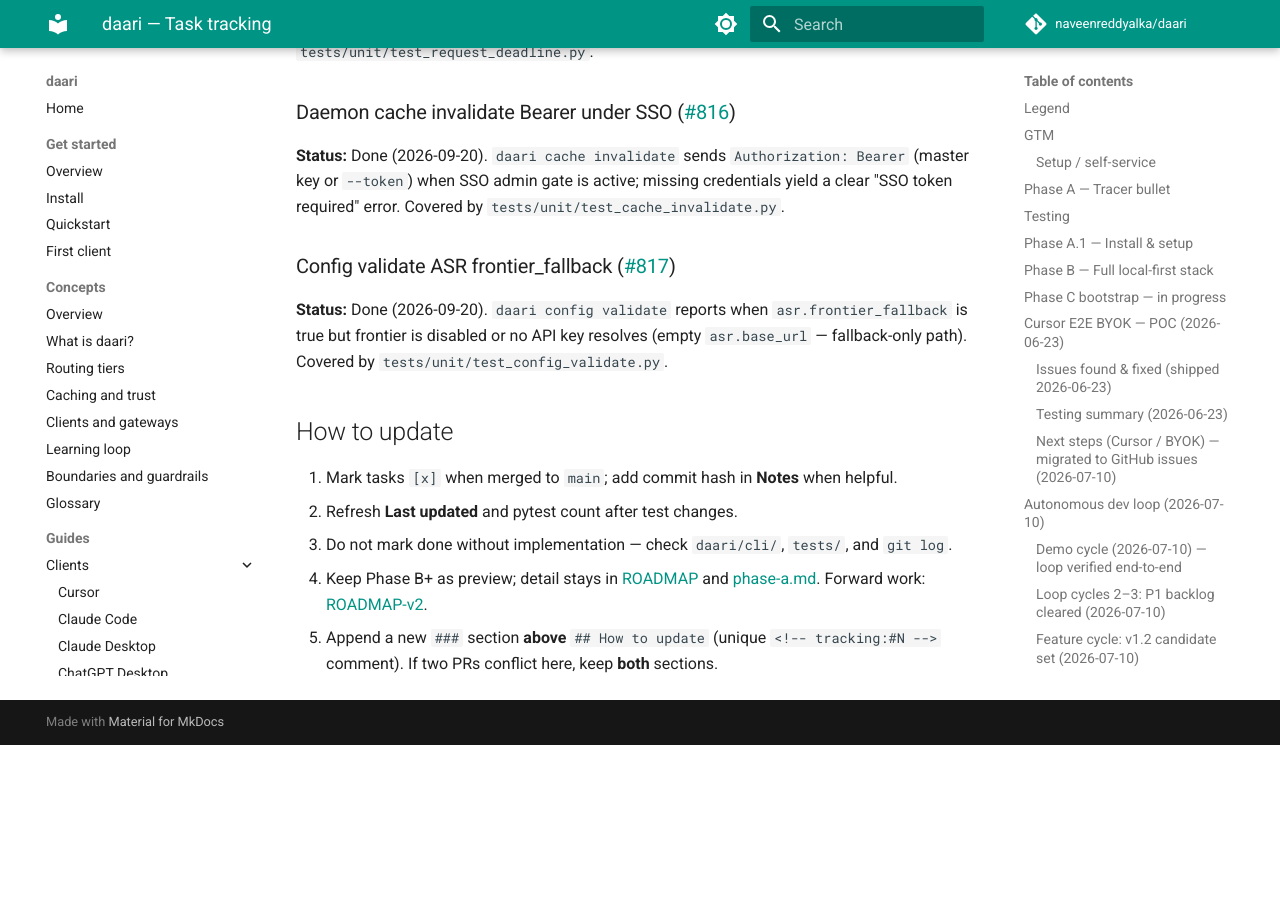
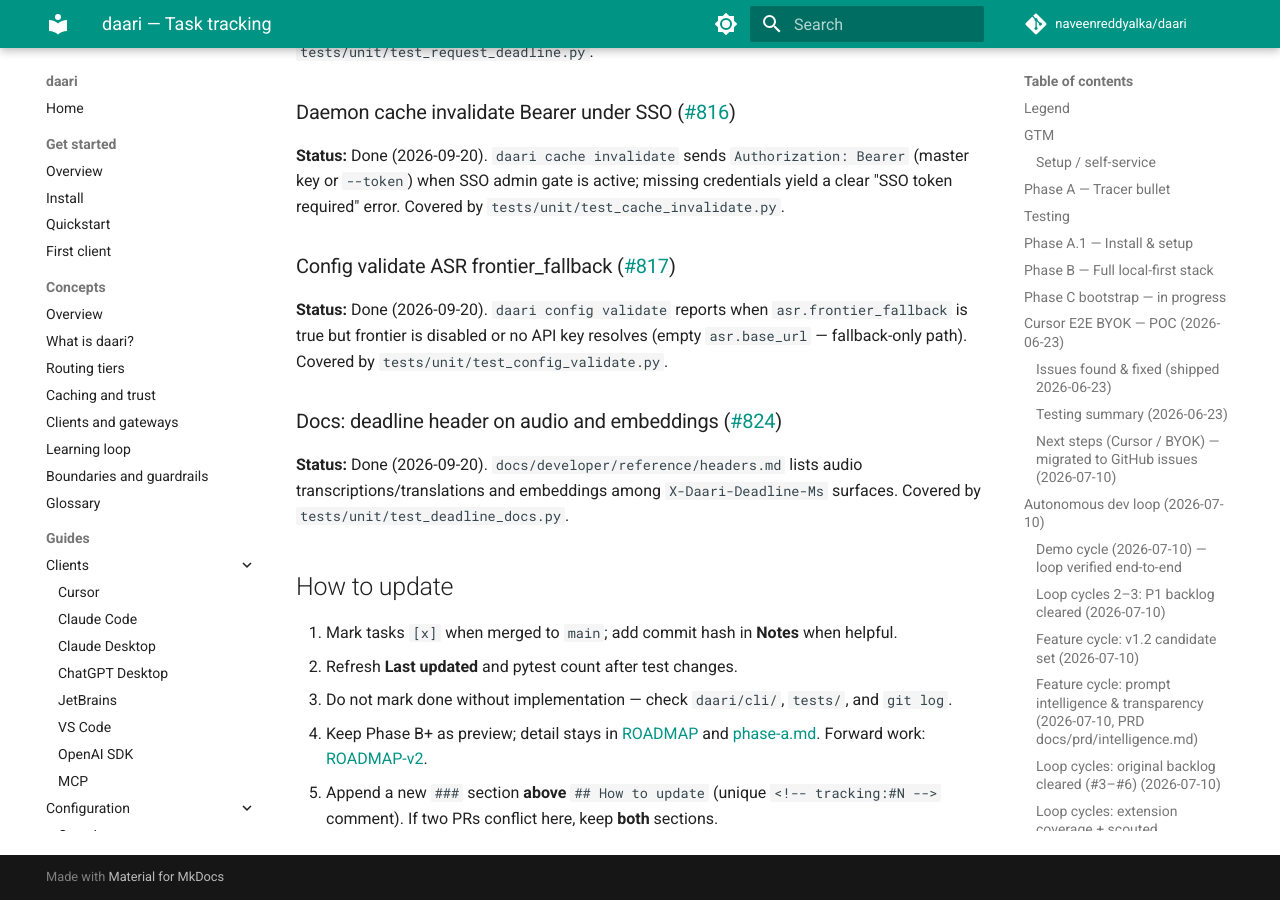
Before and after one commit to naveenreddyalka/daari, an MkDocs documentation site: the page built from docs/TRACKING.md, in a window 1280 px wide and 900 px high, scrolled down 86822 px. Built offline with MkDocs 1.6.1 and Material for MkDocs 9.7.7, drawn with Linux system fonts in a browser that asks for light colours; comment, search, counter and statistics services are not loaded; before the commit the page ends 87567 px from its top, so only the background shows below that.

Commit message:
docs(developer): list audio and embeddings under X-Daari-Deadline-Ms
Document that the request deadline header applies beyond chat so
operators know ASR and embed routes honor the same wall-clock budget.

Co-authored-by: Cursor <cursoragent@cursor.com>

```diff
--- a/docs/TRACKING.md
+++ b/docs/TRACKING.md
@@ -3577,6 +3577,13 @@ Covered by `tests/unit/test_cache_invalidate.py`.
 resolves (empty `asr.base_url` — fallback-only path). Covered by
 `tests/unit/test_config_validate.py`.
 
+### Docs: deadline header on audio and embeddings ([#824](https://github.com/naveenreddyalka/daari/issues/824))
+
+<!-- tracking:#824 -->
+**Status:** Done (2026-09-20). `docs/developer/reference/headers.md` lists
+audio transcriptions/translations and embeddings among
+`X-Daari-Deadline-Ms` surfaces. Covered by `tests/unit/test_deadline_docs.py`.
+
 ## How to update
 
 1. Mark tasks `[x]` when merged to `main`; add commit hash in **Notes** when helpful.
```
Also changed, not shown: docs/developer/reference/headers.md (+1 -1 lines), 1 other file.
